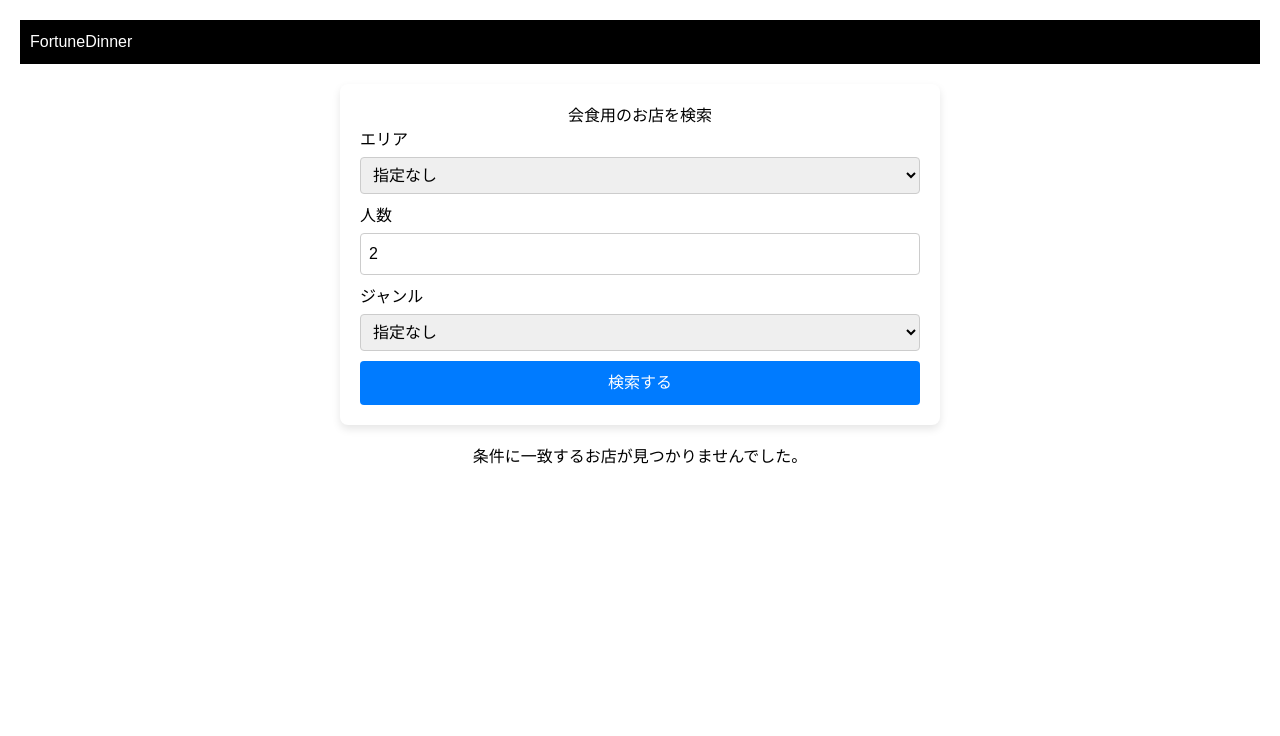
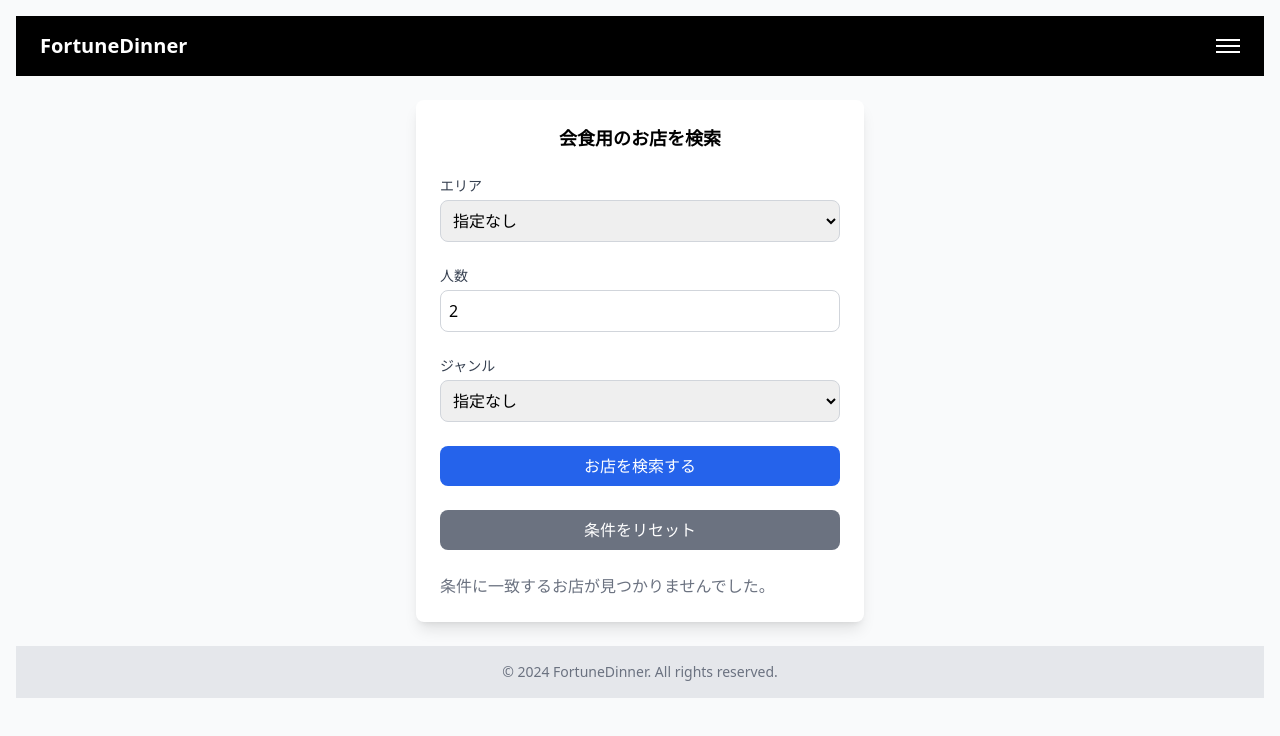
Before and after one commit to teishito/Deploy_Azure_front, a Next.js app: page / in a window 1280 px wide. Shown: the top 736 px of the page. Built offline with nearby package versions, Linux system fonts and the light colour scheme.

Commit message:
Update index.js

```diff
--- a/pages/index.js
+++ b/pages/index.js
@@ -1,196 +1,206 @@
-import { useState } from "react";
+import { useState, useEffect } from "react";
 import Header from "../components/Header";
 import Footer from "../components/Footer";
 
 export default function Home() {
   // 状態管理
-  const [area, setArea] = useState("指定なし");
-  const [people, setPeople] = useState(2);
-  const [genre, setGenre] = useState("指定なし");
+  const [menuOpen, setMenuOpen] = useState(false);
+  const toggleMenu = () => setMenuOpen(!menuOpen);
+
+  const [getResponse, setGetResponse] = useState(""); // GETリクエストの応答
+  const [homeResponse, setHomeResponse] = useState(""); // ホームエンドポイントの応答
   const [searchResults, setSearchResults] = useState([]);
   const [loading, setLoading] = useState(false);
-  const [error, setError] = useState("");
+  const [area, setArea] = useState("指定なし");
+  const [guests, setGuests] = useState(2);
+  const [genre, setGenre] = useState("指定なし");
+  const [favorites, setFavorites] = useState([]);
   const BACKEND_URL = "https://tech0-gen-8-step3-app-py-10.azurewebsites.net";
 
-  // 検索処理
-  const handleSearch = async () => {
+  // 初回ロード時にお気に入りを復元
+  useEffect(() => {
+    const storedFavorites = JSON.parse(localStorage.getItem("favorites")) || [];
+    setFavorites(storedFavorites);
+  }, []);
+
+  // お気に入りの永続化
+  useEffect(() => {
+    localStorage.setItem("favorites", JSON.stringify(favorites));
+  }, [favorites]);
+
+  const toggleFavorite = (restaurant) => {
+    setFavorites((prevFavorites) =>
+      prevFavorites.includes(restaurant)
+        ? prevFavorites.filter((fav) => fav !== restaurant)
+        : [...prevFavorites, restaurant]
+    );
+  };
+
+  // GETリクエスト（/api/hello）
+  const handleGetRequest = async () => {
+    try {
+      const res = await fetch(`${BACKEND_URL}/api/hello`, {
+        method: "GET",
+      });
+      if (!res.ok) throw new Error(`GETリクエスト失敗: ${res.status}`);
+      const data = await res.json();
+      setGetResponse(data.message || "応答形式が不正です");
+    } catch (error) {
+      console.error("GETリクエストエラー:", error);
+      setGetResponse("エラーが発生しました");
+    }
+  };
+
+  // ホームエンドポイント（/）
+  const fetchHome = async () => {
+    try {
+      const res = await fetch(`${BACKEND_URL}/`, { method: "GET" });
+      if (!res.ok) throw new Error(`HTTPエラー: ${res.status}`);
+      const data = await res.json();
+      setHomeResponse(data.message || "応答形式が不正です");
+    } catch (error) {
+      console.error("fetchHomeエラー:", error);
+      setHomeResponse("エラーが発生しました");
+    }
+  };
+
+  // レストランデータ取得（/api/restaurants）
+  const handleSearch = async (event) => {
+    event.preventDefault();
     setLoading(true);
-    setError("");
-
     try {
-      const response = await fetch(`${BACKEND_URL}/api/restaurants`, {
+      const res = await fetch(`${BACKEND_URL}/api/restaurants`, {
         method: "POST",
-        headers: {
-          "Content-Type": "application/json",
-        },
+        headers: { "Content-Type": "application/json" },
         body: JSON.stringify({
           area: area === "指定なし" ? "" : area,
+          people: guests,
           genre: genre === "指定なし" ? "" : genre,
-          people,
         }),
       });
-
-      if (!response.ok) {
-        throw new Error(`検索に失敗しました: ${response.status}`);
-      }
-
-      const data = await response.json();
+      if (!res.ok) throw new Error(`検索失敗: ${res.status}`);
+      const data = await res.json();
       setSearchResults(data.restaurants || []);
-    } catch (err) {
-      setError(err.message || "予期しないエラーが発生しました");
+    } catch (error) {
+      console.error("検索エラー:", error);
+      alert(`エラーが発生しました: ${error.message}`);
+      setSearchResults([]);
     } finally {
       setLoading(false);
     }
   };
 
+  // 条件リセット
+  const resetFilters = () => {
+    setArea("指定なし");
+    setGuests(2);
+    setGenre("指定なし");
+  };
+
   return (
-    <div style={{ fontFamily: "'Arial', sans-serif", padding: "20px" }}>
-      <header style={{ backgroundColor: "#000", color: "#fff", padding: "10px" }}>
-        <h1 style={{ margin: 0 }}>FortuneDinner</h1>
-      </header>
+    <div className="min-h-screen bg-gray-50 flex flex-col items-center p-4">
+      <Header />
+      <main className="w-full max-w-md bg-white rounded-lg shadow-lg mt-6 p-6">
+        <form onSubmit={handleSearch} className="space-y-6">
+          <h2 className="text-lg font-bold text-center">会食用のお店を検索</h2>
 
-      <main style={{ maxWidth: "600px", margin: "20px auto" }}>
-        <div style={{ backgroundColor: "#fff", padding: "20px", borderRadius: "8px", boxShadow: "0 4px 8px rgba(0,0,0,0.1)" }}>
-          <h2 style={{ textAlign: "center" }}>会食用のお店を検索</h2>
-          <form
-            onSubmit={(e) => {
-              e.preventDefault();
-              handleSearch();
-            }}
-          >
           {/* エリア */}
-            <label style={{ display: "block", marginBottom: "10px" }}>
+          <div>
+            <label className="block text-sm font-medium text-gray-700 mb-1">
               エリア
+            </label>
             <select
               value={area}
               onChange={(e) => setArea(e.target.value)}
-                style={{ width: "100%", padding: "8px", marginTop: "5px", border: "1px solid #ccc", borderRadius: "4px" }}
+              className="w-full border border-gray-300 rounded-lg p-2"
             >
               <option value="指定なし">指定なし</option>
               <option value="福岡県福岡市中央区">福岡市中央区</option>
               <option value="福岡県福岡市博多区">福岡市博多区</option>
-                <option value="福岡県福岡市早良区">福岡市早良区</option>
-                <option value="福岡県福岡市東区">福岡市東区</option>
-                <option value="福岡県福岡市南区">福岡市南区</option>
-                <option value="福岡県福岡市西区">福岡市西区</option>
-                <option value="福岡県福岡市城南区">福岡市城南区</option>
               <option value="福岡県北九州市小倉北区">北九州市小倉北区</option>
             </select>
-            </label>
+          </div>
 
           {/* 人数 */}
-            <label style={{ display: "block", marginBottom: "10px" }}>
+          <div>
+            <label className="block text-sm font-medium text-gray-700 mb-1">
               人数
+            </label>
             <input
               type="number"
-                value={people}
-                onChange={(e) => setPeople(Number(e.target.value))}
-                style={{ width: "100%", padding: "8px", marginTop: "5px", border: "1px solid #ccc", borderRadius: "4px" }}
+              value={guests}
+              onChange={(e) => setGuests(Number(e.target.value))}
               min={1}
+              className="w-full border border-gray-300 rounded-lg p-2"
+              placeholder="例: 2"
             />
-            </label>
+          </div>
 
           {/* ジャンル */}
-            <label style={{ display: "block", marginBottom: "10px" }}>
+          <div>
+            <label className="block text-sm font-medium text-gray-700 mb-1">
               ジャンル
+            </label>
             <select
               value={genre}
               onChange={(e) => setGenre(e.target.value)}
-                style={{ width: "100%", padding: "8px", marginTop: "5px", border: "1px solid #ccc", borderRadius: "4px" }}
+              className="w-full border border-gray-300 rounded-lg p-2"
             >
               <option value="指定なし">指定なし</option>
+              <option value="寿司">寿司</option>
+              <option value="イタリアン">イタリアン</option>
+              <option value="焼肉">焼肉</option>
+              <option value="餃子">餃子</option>
+            </select>
+          </div>
 
-              {/* 日本料理 */}
-              <option value="寿司">寿司</option>
-              <option value="日本料理">日本料理</option>
-              <option value="そば">そば</option>
-              <option value="うなぎ">うなぎ</option>
-              <option value="鍋">鍋</option>
-              <option value="水炊き">水炊き</option>
-              <option value="しゃぶしゃぶ">しゃぶしゃぶ</option>
-              <option value="すっぽん">すっぽん</option>
-              <option value="もつ鍋">もつ鍋</option>
-
-              {/* グローバル料理 */}
-              <option value="イタリアン">イタリアン</option>
-              <option value="フレンチ">フレンチ</option>
-              <option value="韓国料理">韓国料理</option>
-              <option value="インド料理">インド料理</option>
-              <option value="中華料理">中華料理</option>
-
-              {/* 肉料理 */}
-              <option value="焼肉">焼肉</option>
-              <option value="焼き鳥">焼き鳥</option>
-              <option value="鳥料理">鳥料理</option>
-              <option value="ステーキ">ステーキ</option>
-              <option value="肉料理">肉料理</option>
-              <option value="ジンギスカン">ジンギスカン</option>
-
-              {/* バー・居酒屋 */}
-              <option value="居酒屋">居酒屋</option>
-              <option value="ダイニングバー">ダイニングバー</option>
-
-              {/* カジュアル */}
-              <option value="ビストロ">ビストロ</option>
-              <option value="レストラン">レストラン</option>
-              <option value="餃子">餃子</option>
-              <option value="ラーメン">ラーメン</option>
-
-              {/* 海鮮料理 */}
-              <option value="海鮮">海鮮</option>
-
-              {/* その他 */}
-              <option value="鉄板焼き">鉄板焼き</option>
-              <option value="串揚げ">串揚げ</option>
-              </select>
-            </label>
-
+          {/* ボタン */}
           <button
             type="submit"
-              style={{
-                width: "100%",
-                backgroundColor: "#007BFF",
-                color: "#fff",
-                padding: "10px",
-                border: "none",
-                borderRadius: "4px",
-                fontSize: "16px",
-                cursor: "pointer",
-              }}
+            className="w-full bg-blue-600 text-white py-2 rounded-lg hover:bg-blue-700 transition"
           >
-              検索する
+            お店を検索する
+          </button>
+          <button
+            type="button"
+            onClick={resetFilters}
+            className="w-full bg-gray-500 text-white py-2 rounded-lg hover:bg-gray-600 transition mt-2"
+          >
+            条件をリセット
           </button>
         </form>
-        </div>
 
         {/* 検索結果 */}
-        <div style={{ marginTop: "20px" }}>
-          {loading && <p style={{ textAlign: "center", color: "#555" }}>検索中...</p>}
-          {error && <p style={{ color: "red", textAlign: "center" }}>{error}</p>}
-          {searchResults.length > 0 && (
-            <ul style={{ padding: "0", listStyleType: "none" }}>
+        <div className="mt-6">
+          {loading && <p>検索中...</p>}
+          {searchResults.length > 0 ? (
+            <ul className="space-y-4">
               {searchResults.map((result, index) => (
                 <li
                   key={index}
-                  style={{
-                    backgroundColor: "#fff",
-                    borderRadius: "8px",
-                    boxShadow: "0 4px 8px rgba(0,0,0,0.1)",
-                    padding: "20px",
-                    marginBottom: "10px",
-                  }}
+                  className="bg-gray-100 p-4 rounded-lg shadow relative"
                 >
-                  <h3>{result.name}</h3>
+                  <button
+                    onClick={() => toggleFavorite(result)}
+                    className={`absolute top-2 right-2 ${
+                      favorites.includes(result) ? "text-red-500" : "text-gray-500"
+                    }`}
+                  >
+                    {favorites.includes(result) ? "お気に入り解除" : "お気に入り"}
+                  </button>
+                  <h3 className="text-lg font-bold">{result.name}</h3>
                   <p>エリア: {result.area}</p>
                   <p>ジャンル: {result.category}</p>
                   <p>予算: ¥{result.budget_min} ~ ¥{result.budget_max}</p>
                 </li>
               ))}
             </ul>
+          ) : (
+            !loading && <p className="text-gray-500">条件に一致するお店が見つかりませんでした。</p>
           )}
-          {searchResults.length === 0 && !loading && !error && <p style={{ textAlign: "center" }}>条件に一致するお店が見つかりませんでした。</p>}
         </div>
       </main>
+      <Footer />
     </div>
   );
 }
```
Lines whose indentation alone changed are shown as unchanged.
